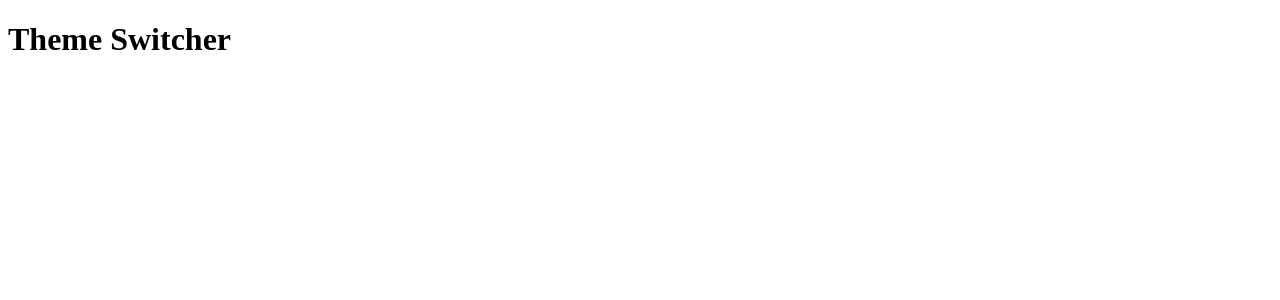
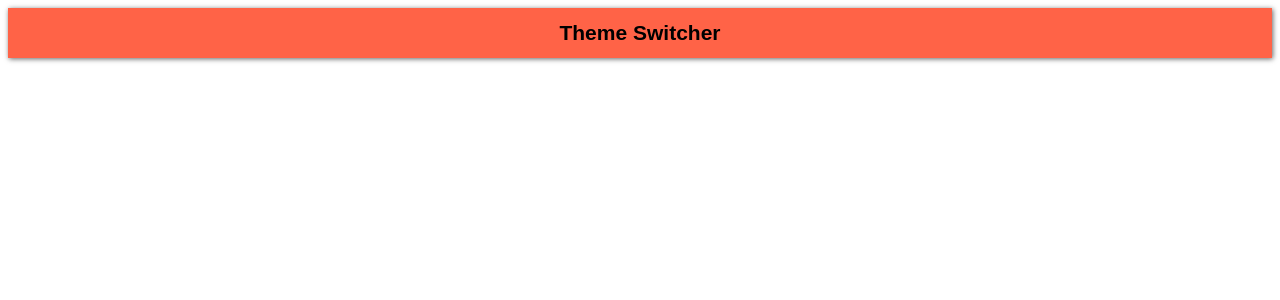
Before and after one commit to jorgepereirajunior/Theme-Switcher, a React (Create React App) app: page / in a window 1280 px wide. Shown: the top 300 px of the page. Built offline with nearby package versions, Linux system fonts and the light colour scheme.

Commit message:
Cria e importa component Header

```diff
--- a/src/App.tsx
+++ b/src/App.tsx
@@ -1,9 +1,11 @@
 import React, { FC } from 'react';
+
+import { Header } from './components/header'
 
 const App: FC = () => {
   return (
     <div className="App">
-      <h1>Theme Switcher</h1>
+      <Header>Theme Switcher</Header>
     </div>
   )
 }
--- /dev/null
+++ b/src/components/header/index.tsx
@@ -0,0 +1,11 @@
+import React, {FC} from 'react'
+
+import { Container, Title } from './styles'
+
+export const Header: FC = ({ children }) => {
+  return (
+    <Container>
+      <Title>{children}</Title>
+    </Container>
+  )
+}
```
